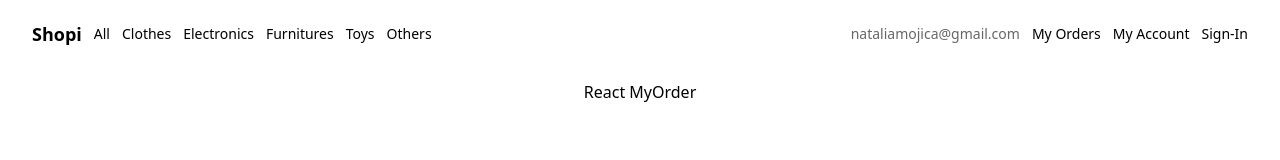
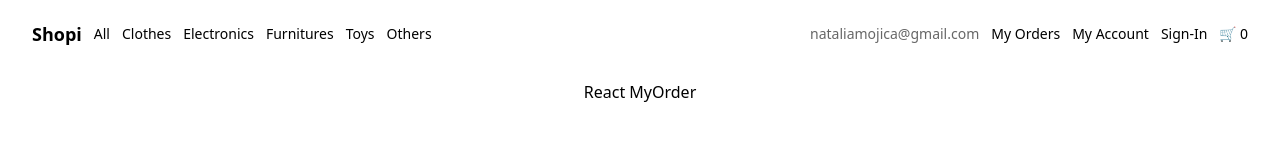
Before and after one commit to An6ie02/E-commerce-React-Vite-TalwindCSS, a React (Vite) app: page /my-order in a window 1280 px wide. Shown: the top 160 px of the page. Built offline with nearby package versions, Linux system fonts and the light colour scheme.

Commit message:
Context completed

```diff
--- a/src/Components/Card/index.jsx
+++ b/src/Components/Card/index.jsx
@@ -1,10 +1,16 @@
-function Card ({props}) {
+import { useContext } from 'react'
+import { ShoppingCartContext } from '../../Context'
+
+function Card({ props }) {
+  const context = useContext(ShoppingCartContext)
+
   return (
     <article className='bg-white cursor-pointer w-56 h-60 rounded-lg'>
       <figure className='relative mb-1 w-full h-4/5'>
         <span className='absolute bottom-0 left-0 bg-white/60 rounded-lg text-black text-xs m-2 px-3 py-0.5'>{props.category.name}</span>
         <img className='w-full h-full object-cover rounded-lg' src={props.images[0]} alt={props.title} />
-        <button className='absolute top-0 right-0 flex justify-center items-center bg-white w-6 h-6 rounded-full m-2 p-1'> + </button>
+        <button className='absolute top-0 right-0 flex justify-center items-center bg-white w-6 h-6 rounded-full m-2 p-1'
+        onClick={() => context.setCount(context.count + 1)}> + </button>
       </figure>
       <p className='flex justify-between bg-gray-200 p-2 rounded-lg'>
         <span className='text-sm font-light'>{props.title}</span>
--- a/src/Components/Navbar/index.jsx
+++ b/src/Components/Navbar/index.jsx
@@ -1,7 +1,11 @@
+import { useContext } from "react";
 import { NavLink } from "react-router-dom";
+import { ShoppingCartContext } from "../../Context";
 
 const Navbar = () => {
+  const context = useContext(ShoppingCartContext)
   const activeStyle = 'underline underline-offset-4'
+
   return (
     <nav className='flex justify-between items-center fixed top-0 z-10 w-full py-5 px-8 text-sm font-light'>
       <ul className='flex items-center gap-3'>
@@ -67,6 +71,9 @@ const Navbar = () => {
             to='/sign-in'
             className={({ isActive }) => isActive ? activeStyle : ''}>Sign-In</NavLink>
         </li>
+        <li>
+          🛒 {context.count}
+        </li>
       </ul>
     </nav>
   );
--- a/src/Context/index.jsx
+++ b/src/Context/index.jsx
@@ -1,10 +1,15 @@
-import { createContext } from 'react'
+import { createContext, useState } from 'react'
 
-const ShoppingCartContext = createContext()
+export const ShoppingCartContext = createContext()
 
 export const ShoppingCartProvider = ({ children }) => {
+  const [count, setCount] = useState(0)
+
   return (
-    <ShoppingCartContext.Provider value={{}}>
+    <ShoppingCartContext.Provider value={{
+      count,
+      setCount
+    }}>
       {children}
     </ShoppingCartContext.Provider>
   )
```
Lines whose indentation alone changed are shown as unchanged.
